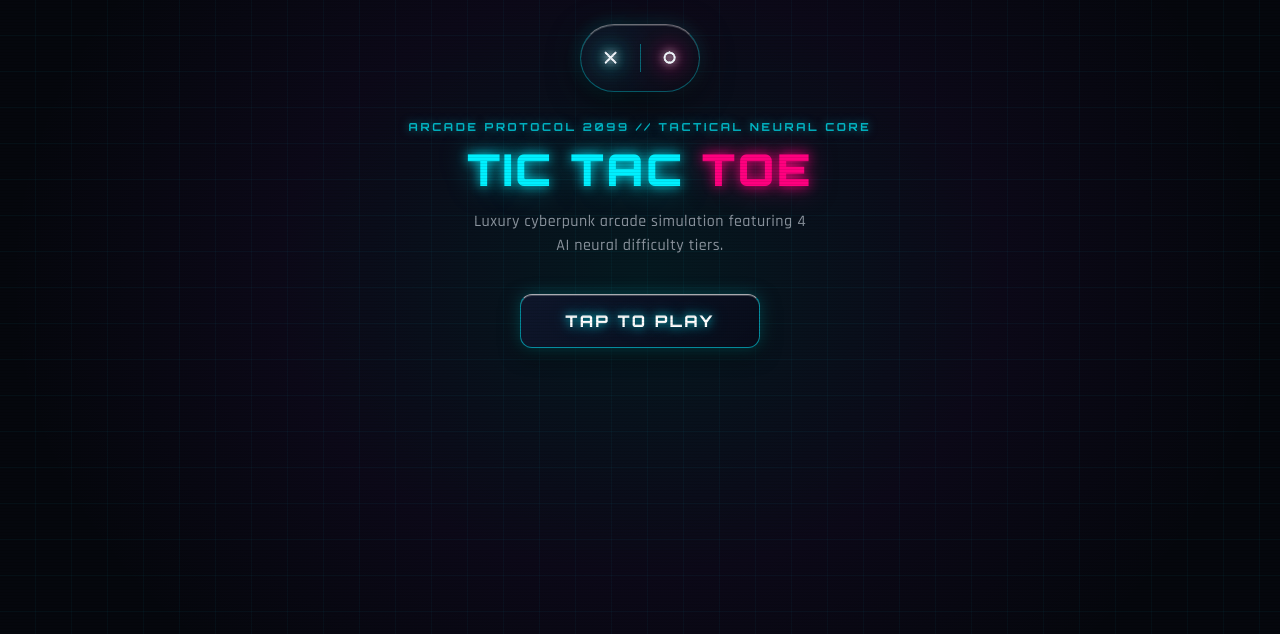
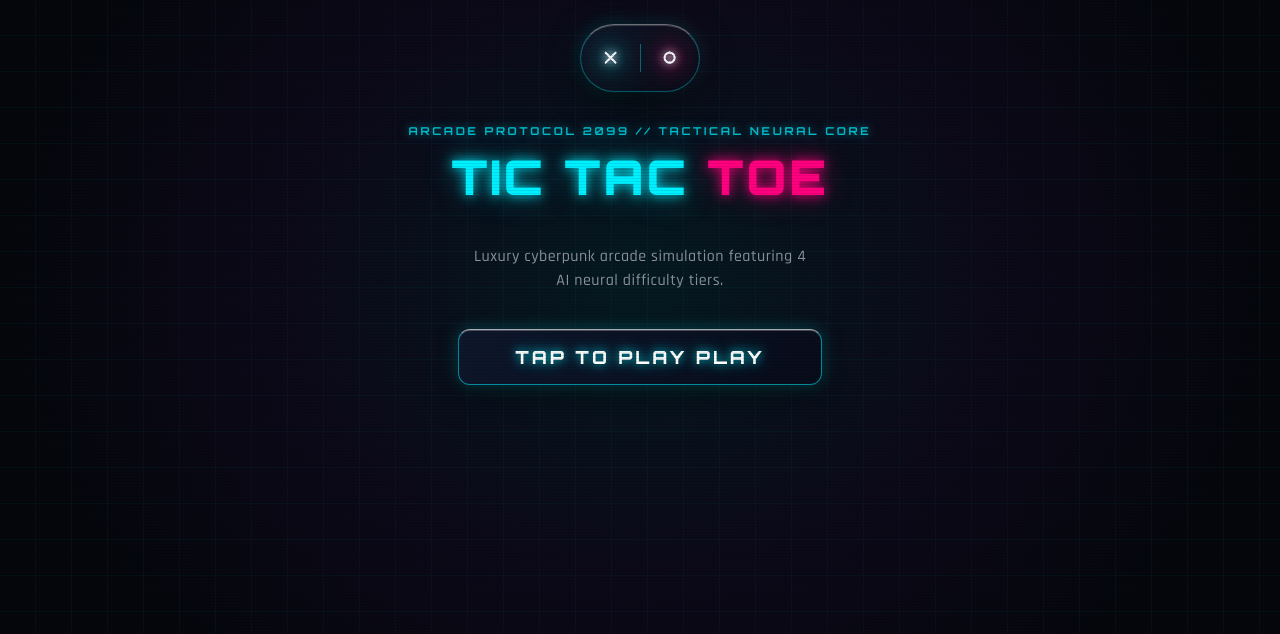
Before and after one commit to arpitcodelab/Tic-Tac-Toe, a React (Vite) app: page / in a window 1280 px wide. Shown: the top 634 px of the page. Built offline with nearby package versions, Linux system fonts and the light colour scheme.

Commit message:
style: keep only title and play button on splash screen, remove extra text

```diff
--- a/src/ui/screens/SplashScreen.tsx
+++ b/src/ui/screens/SplashScreen.tsx
@@ -40,10 +40,14 @@ export function SplashScreen(): JSX.Element {
           background: 'linear-gradient(145deg, rgba(16, 22, 38, 0.85) 0%, rgba(9, 13, 24, 0.95) 100%)',
           border: '1px solid rgba(0, 240, 255, 0.35)',
           borderTop: '1px solid rgba(255, 255, 255, 0.4)',
+          borderLeft: '1px solid rgba(0, 240, 255, 0.35)',
+          borderRight: '1px solid rgba(0, 240, 255, 0.35)',
+          borderBottom: '1px solid rgba(0, 240, 255, 0.35)',
           borderRadius: '34px',
           boxShadow: '0 8px 32px rgba(0, 0, 0, 0.8), 0 0 20px rgba(0, 240, 255, 0.2), inset 0 1px 0 rgba(255, 255, 255, 0.2)',
           padding: '8px 16px',
           marginBottom: '28px',
+          marginBottom: '32px',
           backdropFilter: 'blur(16px)',
           WebkitBackdropFilter: 'blur(16px)',
         }}
@@ -78,10 +82,12 @@ export function SplashScreen(): JSX.Element {
         style={{
           fontFamily: 'var(--font-display)',
           fontSize: 'clamp(32px, 8vw, 44px)',
+          fontSize: 'clamp(36px, 9vw, 48px)',
           fontWeight: 900,
           letterSpacing: '0.06em',
           color: '#FFFFFF',
           marginBottom: '14px',
+          marginBottom: '40px',
           textTransform: 'uppercase',
           lineHeight: 1.15,
         }}
@@ -118,9 +124,11 @@ export function SplashScreen(): JSX.Element {
       </p>
 
       {/* Hardware Push-Button */}
+      {/* Hardware Play Button */}
       <button
         type="button"
         onClick={handleTapToPlay}
+        aria-label="Play"
         onMouseEnter={() => setIsHovered(true)}
         onMouseLeave={() => setIsHovered(false)}
         style={{
@@ -131,13 +139,19 @@ export function SplashScreen(): JSX.Element {
             : 'linear-gradient(135deg, rgba(16, 24, 46, 0.9) 0%, rgba(8, 12, 26, 0.96) 100%)',
           color: '#FFFFFF',
           fontSize: '16px',
+          fontSize: '18px',
           fontWeight: 800,
           letterSpacing: '0.14em',
+          letterSpacing: '0.16em',
           textTransform: 'uppercase',
           padding: '16px 44px',
+          padding: '16px 56px',
           borderRadius: 'var(--radius-btn)',
           border: '1px solid rgba(0, 240, 255, 0.55)',
           borderTop: '1px solid rgba(255, 255, 255, 0.65)',
+          borderLeft: '1px solid rgba(0, 240, 255, 0.55)',
+          borderRight: '1px solid rgba(0, 240, 255, 0.55)',
+          borderBottom: '1px solid rgba(0, 240, 255, 0.55)',
           boxShadow: isHovered
             ? '0 0 28px rgba(0, 240, 255, 0.55), 0 8px 24px rgba(0, 0, 0, 0.8), inset 0 1px 0 rgba(255, 255, 255, 0.4)'
             : '0 0 16px rgba(0, 240, 255, 0.25), 0 6px 20px rgba(0, 0, 0, 0.7), inset 0 1px 0 rgba(255, 255, 255, 0.25)',
@@ -154,6 +168,7 @@ export function SplashScreen(): JSX.Element {
           }}
         >
           Tap to Play
+          Play
         </span>
       </button>
     </div>
```
Also changed, not shown: 1 other file (tests, documents, lock files or other folders).
